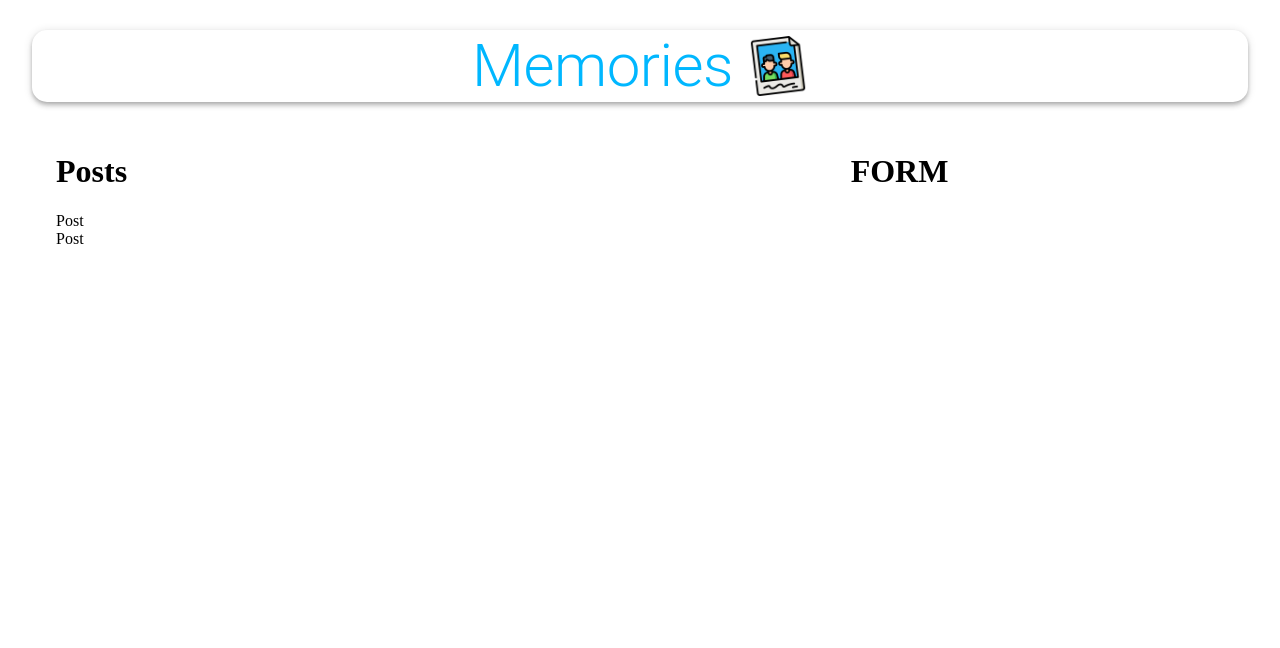
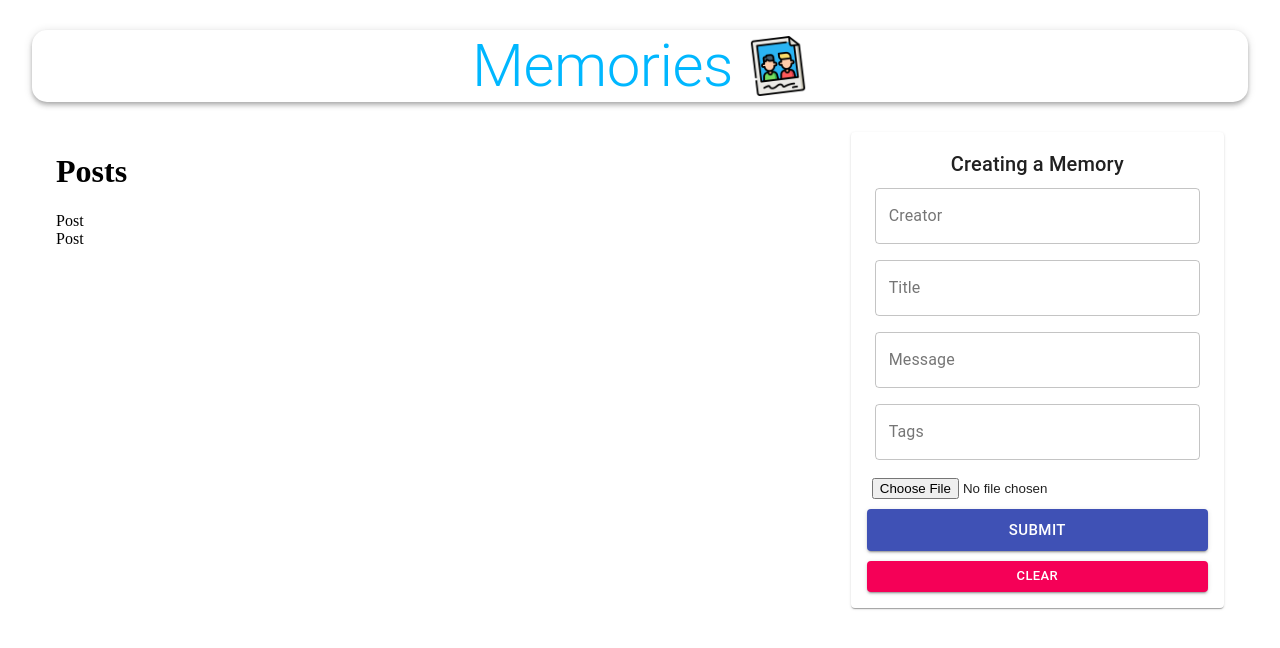
Before and after one commit to rickyli1010/memories, a React (Create React App) app in the folder client/: page /posts in a window 1280 px wide. Shown: the top 648 px of the page. Built offline with nearby package versions, Linux system fonts and the light colour scheme; no server answers.

Commit message:
form component

```diff
--- a/client/src/components/Form/Form.js
+++ b/client/src/components/Form/Form.js
@@ -1,10 +1,99 @@
-import React from 'react';
+import React, { useState } from 'react';
+import { TextField, Button, Typography, Paper } from '@material-ui/core';
+import FileBase from 'react-file-base64';
+
 import useStyles from './styles';
 
 const Form = () => {
+  const [postData, setPostData] = useState({
+    creator: '',
+    title: '',
+    message: '',
+    tags: '',
+    selectedFile: ''
+  });
   const classes = useStyles();
 
-  return <h1>FORM</h1>;
+  const handleSubmit = () => {};
+
+  const clear = () => {};
+
+  return (
+    <Paper className={classes.paper}>
+      <form
+        autoComplete="off"
+        noValidate
+        className={`${classes.root} ${classes.form}`}
+        onSubmit={handleSubmit}
+      >
+        <Typography variant="h6">Creating a Memory</Typography>
+        <TextField
+          name="creator"
+          variant="outlined"
+          label="Creator"
+          fullWidth
+          value={postData.creator}
+          onChange={(e) =>
+            setPostData({ ...postData, creator: e.target.value })
+          }
+        />
+        <TextField
+          name="title"
+          variant="outlined"
+          label="Title"
+          fullWidth
+          value={postData.title}
+          onChange={(e) => setPostData({ ...postData, title: e.target.value })}
+        />
+        <TextField
+          name="message"
+          variant="outlined"
+          label="Message"
+          fullWidth
+          value={postData.message}
+          onChange={(e) =>
+            setPostData({ ...postData, message: e.target.value })
+          }
+        />
+        <TextField
+          name="tags"
+          variant="outlined"
+          label="Tags"
+          fullWidth
+          value={postData.tags}
+          onChange={(e) => setPostData({ ...postData, tags: e.target.value })}
+        />
+        <div className={classes.fileInput}>
+          <FileBase
+            type="file"
+            multiple={false}
+            onDone={({ base64 }) =>
+              setPostData({ ...postData, selectedFile: base64 })
+            }
+          />
+        </div>
+        <Button
+          className={classes.buttonSubmit}
+          variant="contained"
+          color="primary"
+          size="large"
+          type="submit"
+          fullWidth
+        >
+          Submit
+        </Button>
+        <Button
+          variant="contained"
+          color="secondary"
+          size="small"
+          onClick={clear}
+          fullWidth
+        >
+          Clear
+        </Button>
+      </form>
+    </Paper>
+  );
 };
 
 export default Form;
```
